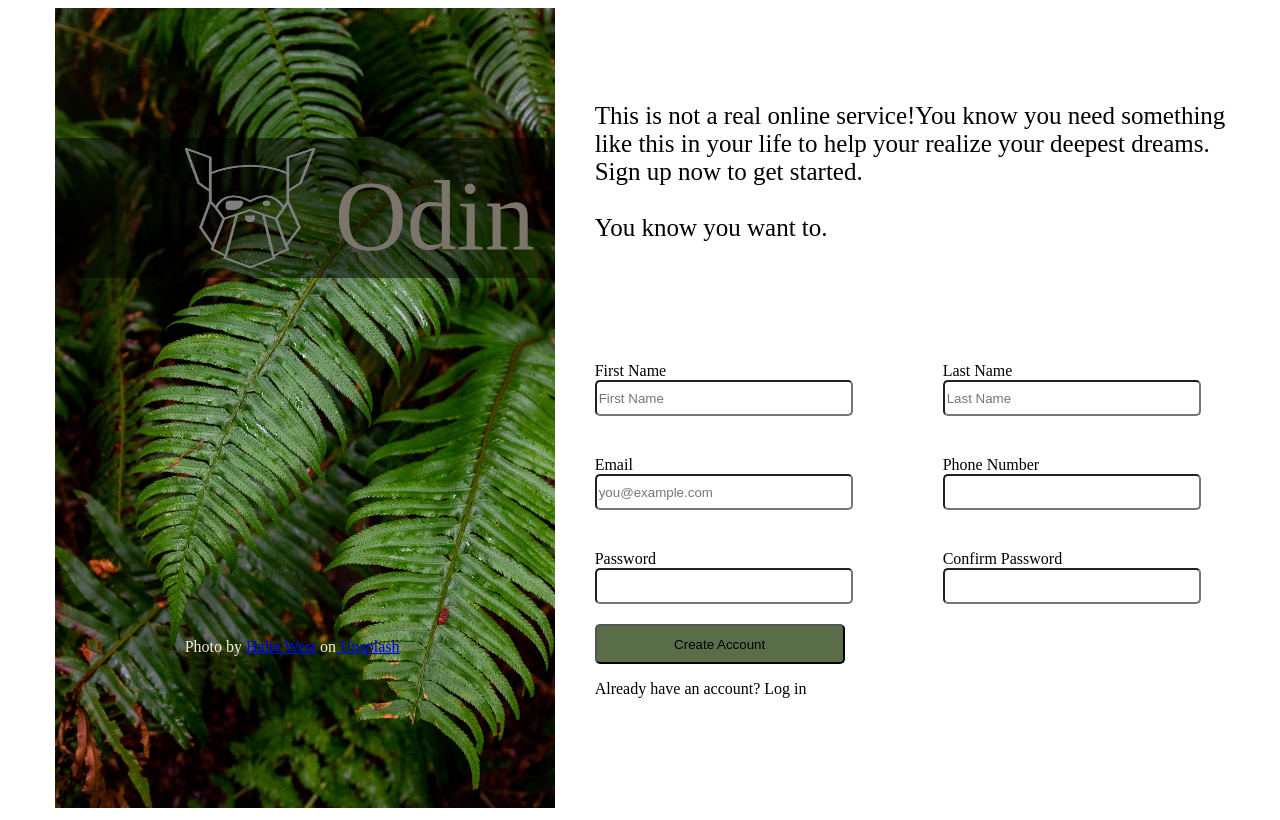
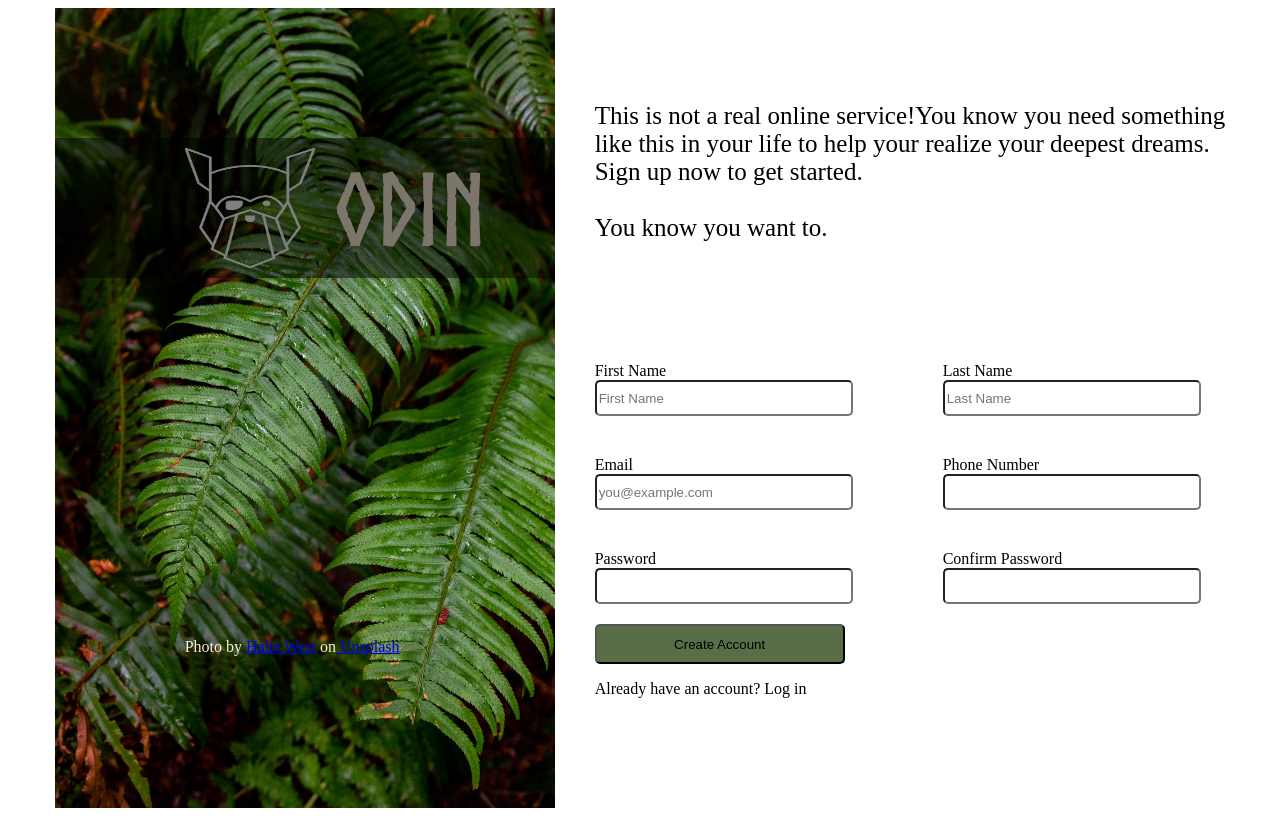
Before and after one commit to atunlinn/Sign-up-Form, a plain HTML site: page index.html in a window 1280 px wide. Drawn offline with Linux system fonts and the light colour scheme; the site is published under a folder, as on GitHub Pages, so addresses that start at the root find nothing.

Commit message:
Update styles.css

```diff
--- a/styles.css
+++ b/styles.css
@@ -1,7 +1,7 @@
 
 @font-face{
     font-family: myCustomFont;
-    src:url(/font/Norse-Bold.otf)
+    src:url(./font/Norse-Bold.otf)
 }
 .root{
     display:flex;
```
